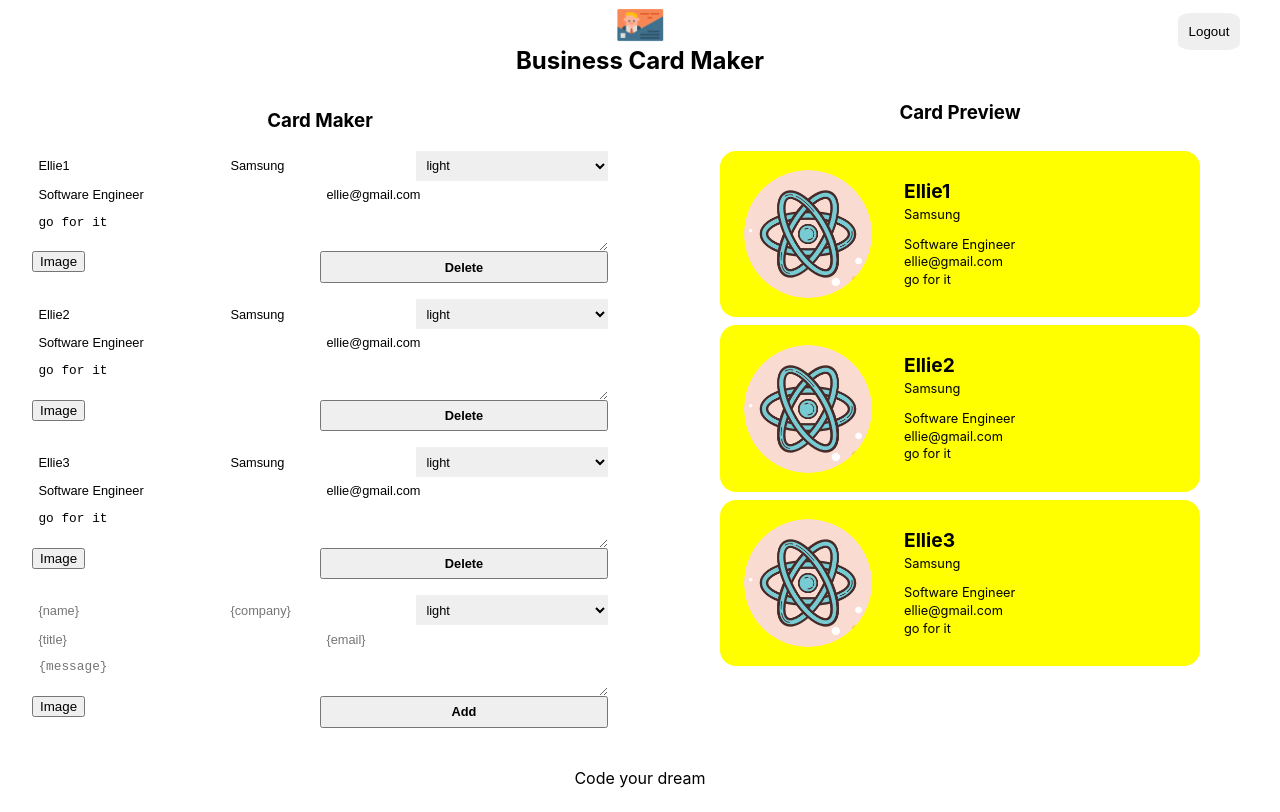
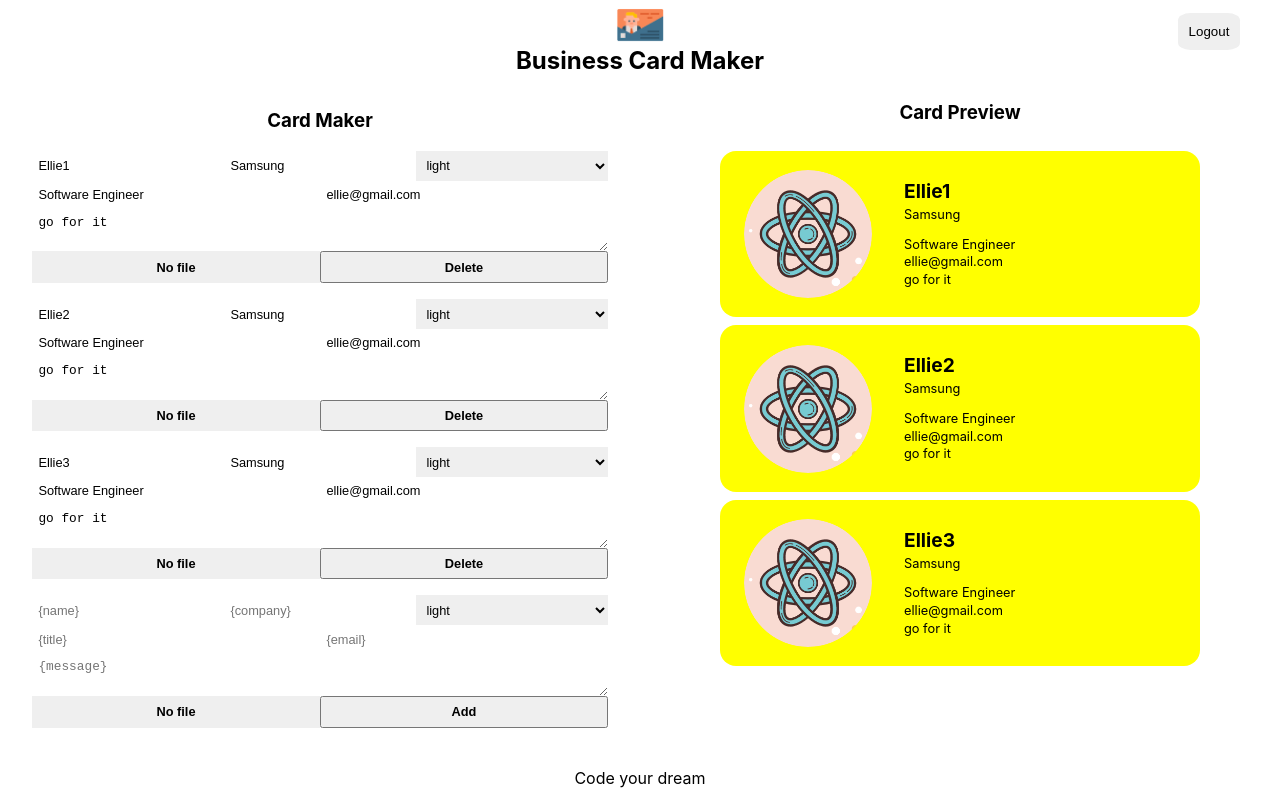
Before and after one commit to JeongYounHan/card-maker, a React (Create React App) app: page /maker in a window 1280 px wide. Built offline with nearby package versions, Linux system fonts and the light colour scheme; no server answers; sample sign-in values are in the browser's storage.

Commit message:
이미지 업로드 버튼 ui 수정

```diff
--- a/src/components/image_file_input/image_file_input.jsx
+++ b/src/components/image_file_input/image_file_input.jsx
@@ -1,6 +1,21 @@
 import React from "react";
+import { useRef } from "react";
 import styles from "./image_file_input.module.css";
 
-const ImageFileInput = ({ imageUploader }) => <button>Image</button>;
+const ImageFileInput = ({ imageUploader, name, onFileChange }) => {
+  const inputRef = useRef();
+  const onButtonClick = () => {
+    inputRef.current.click();
+  };
+
+  return (
+    <div className={styles.container}>
+      <input ref={inputRef} className={styles.input} type="file" accept="image/*" name="file" />
+      <button className={styles.button} onClick={onButtonClick}>
+        {name || "No file"}
+      </button>
+    </div>
+  );
+};
 
 export default ImageFileInput;
--- a/src/components/image_file_input/image_file_input.module.css
+++ b/src/components/image_file_input/image_file_input.module.css
@@ -0,0 +1,25 @@
+@value makerLightGrey from '../../common/colors.css';
+
+.container {
+  width: 100%;
+  height: 100%;
+  display: flex;
+}
+
+.input {
+  display: none;
+}
+
+.button {
+  width: 100%;
+  background-color: makerLightGrey;
+  font-weight: bold;
+  cursor: pointer;
+  border: 0;
+  outline: 0;
+  font-size: 0.8rem;
+}
+
+.button:hover {
+  opacity: 0.8;
+}
```
